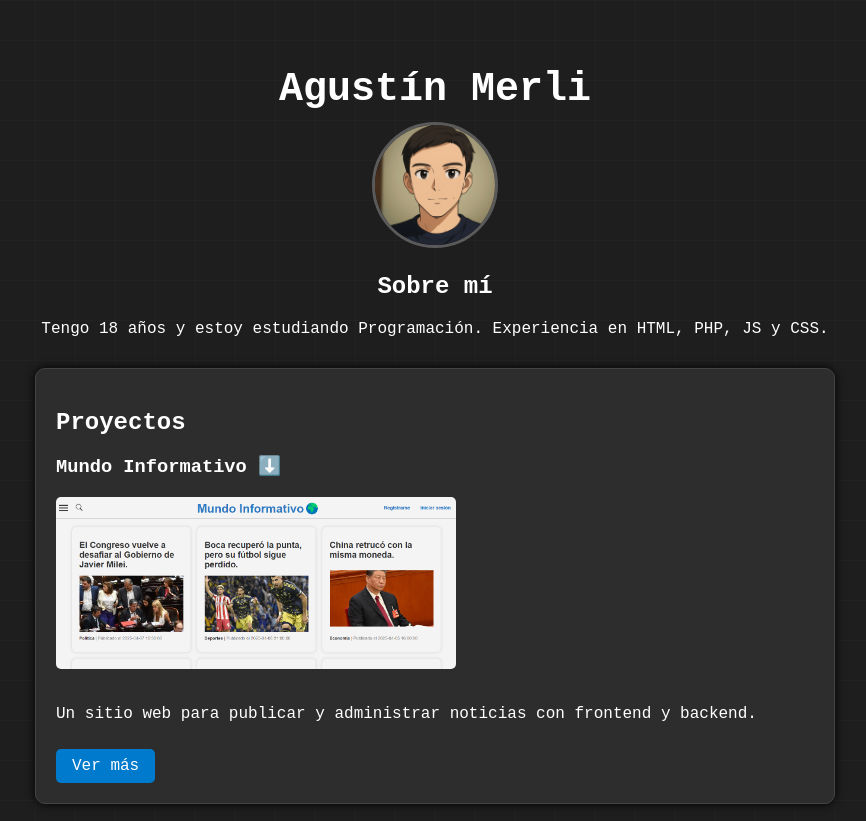
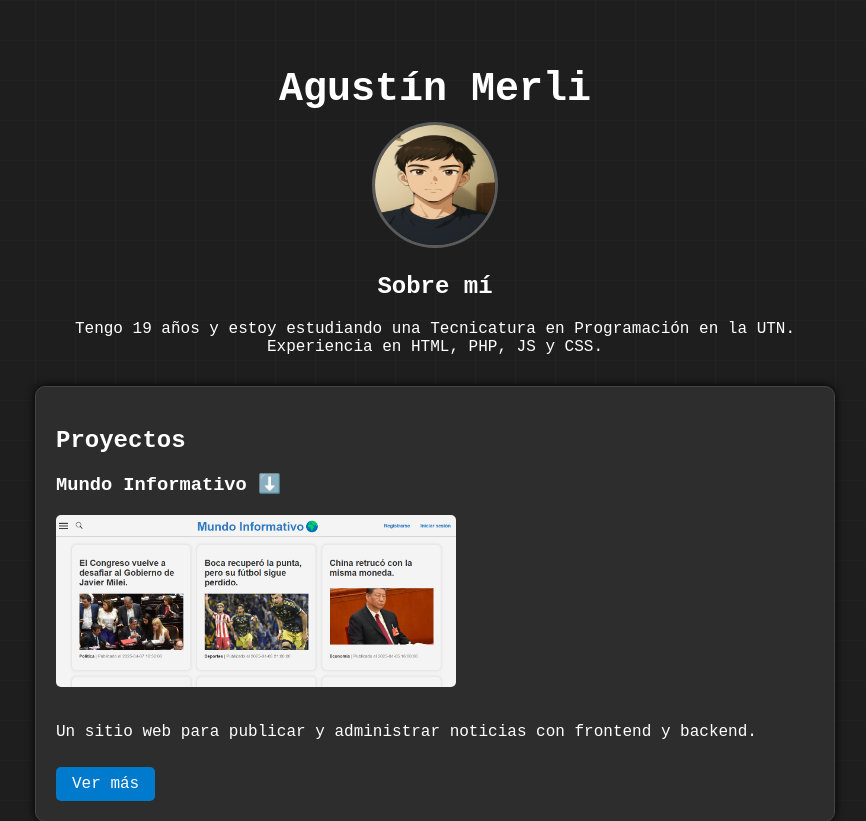
Before and after one commit to Agustin-merli/Portfolio, a PHP site: page / in a window 1280 px wide. Shown: the top 821 px of the page, without its empty margins (205-1071 px from the left). Run offline with PHP 8.4, Linux system fonts and the light colour scheme.

Commit message:
Second commit

```diff
--- a/backend.php
+++ b/backend.php
@@ -7,7 +7,6 @@
     <title>Ver Backend</title>
 </head>
 <body>
-
     <div class="barra-superior">
         <a href="detalle.php" class="volver">⬅️ Volver al proyecto</a>
     </div>
--- a/css/index.css
+++ b/css/index.css
@@ -26,7 +26,7 @@ body {
     height: 120px;
     border-radius: 50%;
     border: 3px solid #ffffff44;
-    object-fit: cover;
+    object-fit: fill;
   }
 
   .proyecto {
--- a/detalle.php
+++ b/detalle.php
@@ -7,7 +7,6 @@
   <link rel="stylesheet" href="css/detalle.css">
 </head>
 <body>
-
     <div class="barra-superior">
         <a href="index.php" class="volver">⬅️ Volver al inicio</a>
     </div>
@@ -31,6 +30,5 @@
             <a href="https://github.com/Agustin-merli/abml" target="_blank">📂 Ver Código</a>
         </div>
     </div>
-
 </body>
 </html>
--- a/index.php
+++ b/index.php
@@ -7,12 +7,11 @@
     <title>Agustín Merli - Portafolio</title>
 </head>
 <body>
-
     <div class="contenedor-datos">
         <h1>Agustín Merli</h1>
-        <img src="img/imagen-perfil.png" class="foto-perfil">
+        <img src="img/fondo_perfil.png" class="foto-perfil">
         <h2>Sobre mí</h2>
-        <p>Tengo 18 años y estoy estudiando Programación. Experiencia en HTML, PHP, JS y CSS.</p>
+        <p>Tengo 19 años y estoy estudiando una Tecnicatura en Programación en la UTN. Experiencia en HTML, PHP, JS y CSS.</p>
 
         <div class="proyecto">
             <h2>Proyectos</h2>
```
Also changed, not shown: img/ChatGPT Image 9 may 2025, 19_00_55.png (added), img/fondo_perfil.png (added), img/imagen-perfil.png (deleted). Lines whose indentation alone changed are shown as unchanged.
